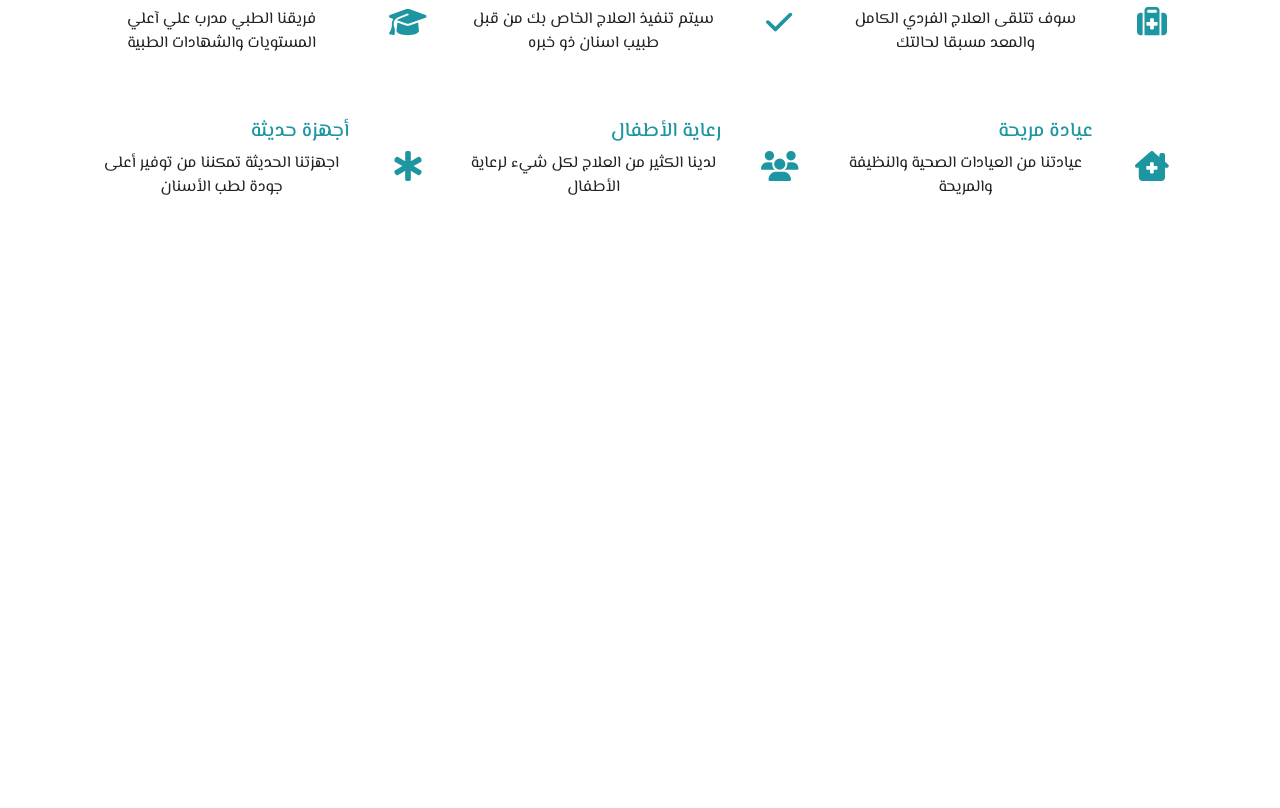
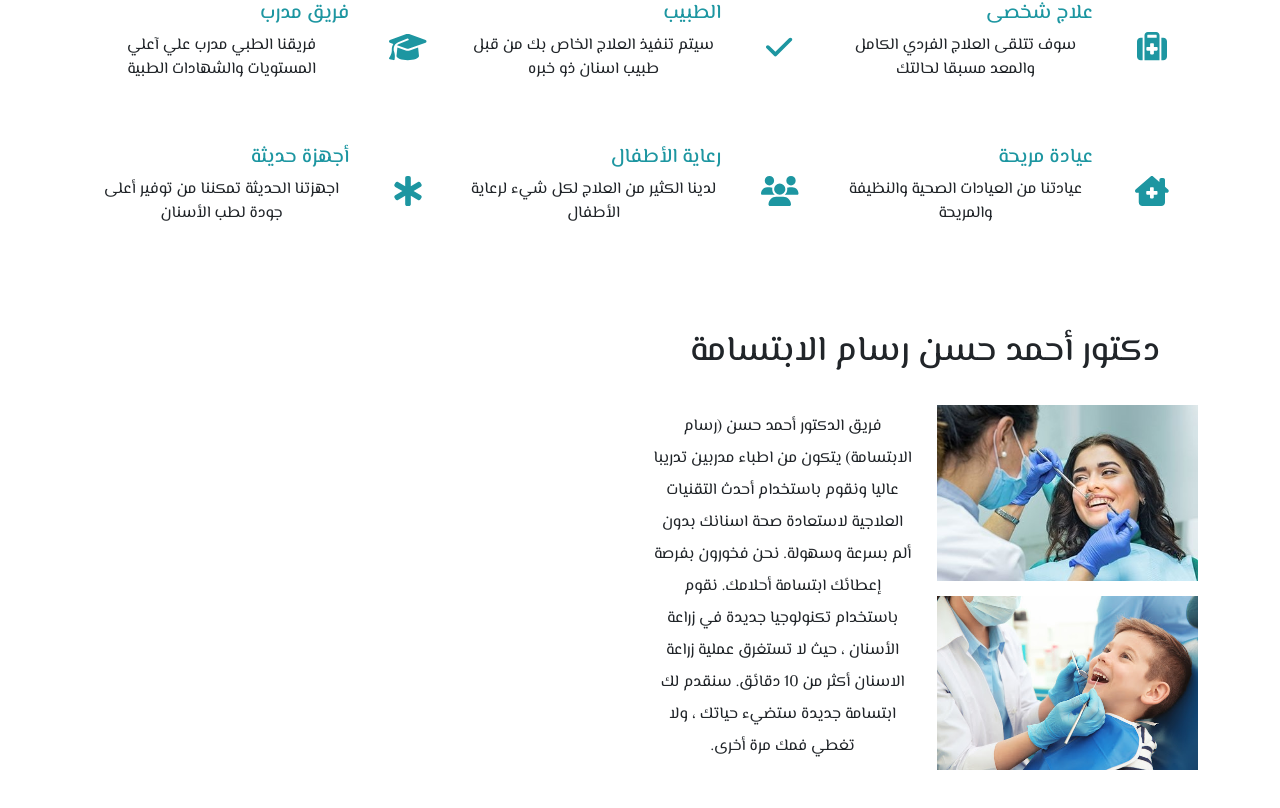
Before and after one commit to jenica-agency/Doctor-app, a React (Create React App) app in the folder doctor-app/: page / in a window 1280 px wide. Shown: the part 2623-3431 px from the top of the page. Built offline with nearby package versions, Linux system fonts and the light colour scheme.

Commit message:
add positive section and booking right

```diff
--- a/doctor-app/src/Components/Booking/Booking.js
+++ b/doctor-app/src/Components/Booking/Booking.js
@@ -1,8 +1,10 @@
-import React from 'react'
+import React, { Fragment } from 'react'
 
 function Booking() {
   return (
-    <div>Booking</div>
+    <Fragment>
+
+    </Fragment>
   )
 }
 
--- /dev/null
+++ b/doctor-app/src/Components/BookingRight/BookingRight.css
@@ -0,0 +1,12 @@
+
+.booking-img-up{
+    width: 100%;
+    max-width: 350px;
+    padding-bottom: 15px;
+}
+.booking-text{
+    line-height: 2;
+}
+.booking-right-Header{
+    font-size: 35px;
+}
--- /dev/null
+++ b/doctor-app/src/Components/BookingRight/BookingRight.js
@@ -0,0 +1,31 @@
+import React, { Fragment } from 'react';
+import './BookingRight.css';
+
+// translate links
+import {useTranslation} from 'react-i18next';
+
+function BookingRight() {
+
+    const {t} = useTranslation();
+
+  return (
+    <Fragment>
+            <h4 className='booking-right-Header pb-4'>{t('BookingRight.BookingRightHeading')} </h4>
+            <section className='booking-right-content'>
+                <div className='row'>
+                    <div className='booking-img col-lg-6 col-md-6 col-sm-12'>
+                        <img src={"assest/blog-imag-1.jpg"} className="booking-img-up"/>
+                        <img src={"assest/blog-imag-4.jpg"} className="booking-img-up"/>
+                    </div>
+                    <div className='booking-text col-lg-6 col-md-6 col-sm-12 my-auto'>
+                        <p >
+                            {t('BookingRight.BookingRightDesc')}
+                        </p>
+                    </div>
+                </div>
+            </section>
+    </Fragment>
+  )
+}
+
+export default BookingRight
--- a/doctor-app/src/Components/Home/Home.css
+++ b/doctor-app/src/Components/Home/Home.css
@@ -153,10 +153,12 @@
     padding-bottom: 5px;
 }
 /* ****************doctor home FAQs ************** */
-.home-doctor-faq{
+.home-doctor-faq,
+.home-doctor-booking{
     direction: rtl;
-    margin-top: 5%;
+    margin-top: 7%;
 }
 .btn-doctor-faq{
     margin-bottom: 3%;
 }
+/****************** doctor booking home ****************** */
--- a/doctor-app/src/Components/Home/Home.js
+++ b/doctor-app/src/Components/Home/Home.js
@@ -37,6 +37,7 @@ import dataBlog from '../Api/dataBlogs';
 import FAQRight from './../FAQs/FAQRight';
 import dataFAQ from '../Api/dataFAQ';
 import Positive from '../Positive/Positive';
+import BookingRight from '../BookingRight/BookingRight';
 
 
 
@@ -225,6 +226,19 @@ function Home() {
                 <Positive> </Positive>
             </section>
         </section>
+        {/* Booking section home  */}
+        <section className='home-doctor-booking'>
+          <div className='container'>
+            <div className='row'>
+                <div className='col-lg-6 col-md-6 col-sm-12'>
+                   <BookingRight></BookingRight>
+                </div>
+            </div>
+                <div className='col-lg-6 col-md-6 col-sm-12'>
+
+                </div>
+          </div>
+        </section>
     </Fragment>
   )
 }
--- a/doctor-app/src/Components/Nav/Nav.js
+++ b/doctor-app/src/Components/Nav/Nav.js
@@ -13,7 +13,7 @@ import FAQs from '../FAQs/FAQs';
 import { Translation } from 'react-i18next';
 import './Nav.css';
 import SingleBlog from './../SingleBlog/SingleBlog';
-import Positive from '../Positive/Positive';
+import BookingRight from '../BookingRight/BookingRight';
 
 
 
@@ -139,6 +139,7 @@ export default class Nav extends Component {
                             <Route path="/Contact" element={<Contact/>}></Route>
                              <Route path="/Booking" element={<Booking/>}></Route>
                              <Route path="/Blogs/:id" element={<SingleBlog/>} />
+                             <Route path="/BookingRight" element={<BookingRight/>}/>
                      </Routes>
             </BrowserRouter>
 
--- a/doctor-app/src/locale/ar.json
+++ b/doctor-app/src/locale/ar.json
@@ -71,6 +71,10 @@
         "PositiveClinicHeader":"عيادة مريحة",
         "PositiveClinicPref":"عيادتنا من العيادات الصحية والنظيفة والمريحة"
     },
+    "BookingRight":{
+        "BookingRightHeading":"دكتور أحمد حسن رسام الابتسامة ",
+         "BookingRightDesc":"فريق الدكتور أحمد حسن (رسام الابتسامة) يتكون من اطباء مدربين تدريبا عاليا ونقوم باستخدام أحدث التقنيات العلاجية لاستعادة صحة اسنانك بدون ألم بسرعة وسهولة. نحن فخورون بفرصة إعطائك ابتسامة أحلامك. نقوم باستخدام تكنولوجيا جديدة في زراعة الأسنان ، حيث لا تستغرق عملية زراعة الاسنان أكثر من 10 دقائق. سنقدم لك ابتسامة جديدة ستضيء حياتك ، ولا تغطي فمك مرة أخرى."
+    },
     "LogoNavName": "الدكتور",
     "LiNavLinkHome": "الرئيسية",
     "LiNavLinkServices": "الخدمات ",
```
Also changed, not shown: doctor-app/src/Components/Booking/Booking.css (added).
